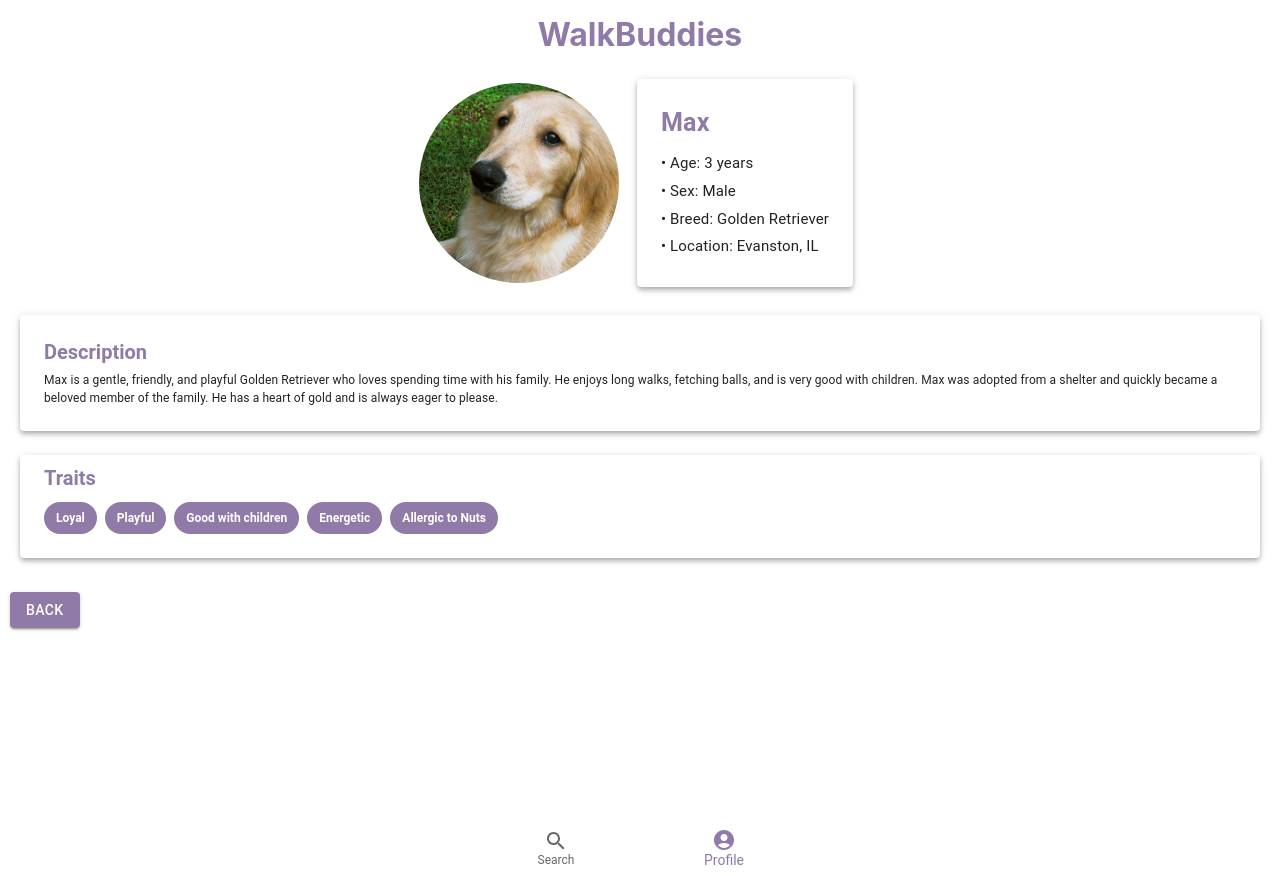
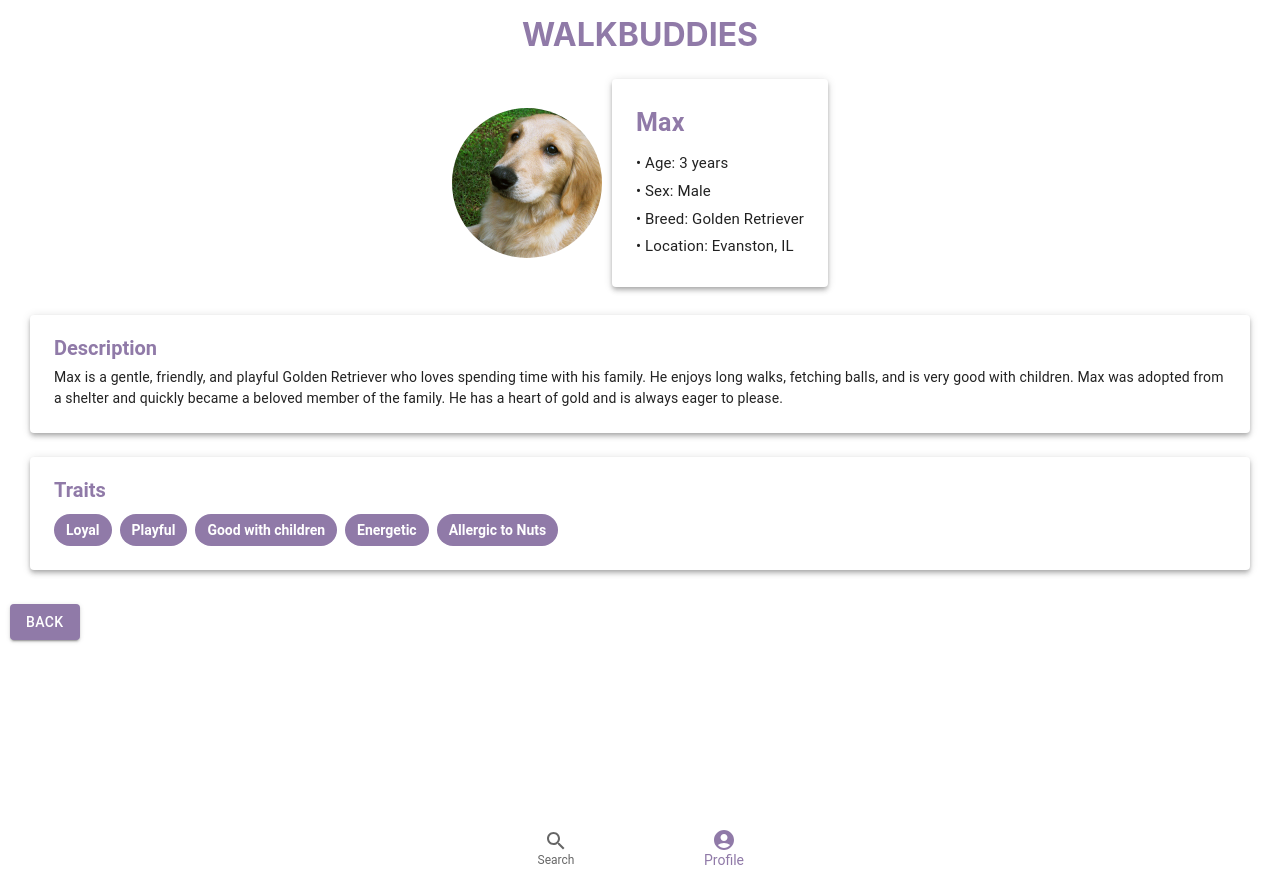
Before and after one commit to 392-f24/Purple-WalkBuddies, a React (Vite) app: page /profile in a window 1280 px wide. Built offline with nearby package versions, Linux system fonts and the light colour scheme.

Commit message:
change padding and margin

```diff
--- a/src/components/ProfilePage.jsx
+++ b/src/components/ProfilePage.jsx
@@ -37,7 +37,7 @@ const ProfilePage = () => {
           paddingTop: '5px',
         }}
       >
-        WalkBuddies
+        WALKBUDDIES
       </h1>
 
       {/* Pet Information Section */}
@@ -48,8 +48,8 @@ const ProfilePage = () => {
         style={{
           marginTop: '-20px',
           marginBottom: "-20px",
-          marginLeft: '10px',
-          marginRight: '10px',
+          marginLeft: '20px',
+          marginRight: '20px',
           gap: '10px',
         }}
       >
@@ -57,11 +57,11 @@ const ProfilePage = () => {
         <Avatar
           alt={petData.name}
           src={petData.image}
-          sx={{ width: 200, height: 200 }}
+          sx={{ width: 150, height: 150 }}
         />
 
         {/* Pet Information */}
-        <Paper sx={{ px: 3, py: 3, boxSizing: "border-box", mx: 1, my: 3, overflow: "auto" }} elevation={4}>
+        <Paper sx={{ px: 3, py: 3, boxSizing: "border-box", mx: 0, my: 3, overflow: "auto" }} elevation={4}>
           <Typography variant="h6" gutterBottom style={{ fontWeight: 'bold', fontSize: '25px', color: '#907AA8'}}>
             {petData.name}
           </Typography>
@@ -88,11 +88,12 @@ const ProfilePage = () => {
         mx: 1,
         my: 3,
         overflow: "auto",
-        marginLeft: '10px',
-        marginRight: '10px'}}
+        paddingTop: '20px',
+        marginLeft: '20px',
+        marginRight: '20px'}}
         elevation={4}>
         <CardTitle>Description</CardTitle>
-        <Typography variant="body1" style={{ fontSize: '12px' }}>
+        <Typography variant="body1" style={{ fontSize: '14px' }}>
           {petData.description}
         </Typography>
       </Paper>
@@ -106,9 +107,9 @@ const ProfilePage = () => {
         my: 3,
         overflow: "auto",
         marginTop: '10px',
-        paddingTop: '10px',
-        marginLeft: '10px',
-        marginRight: '10px'}}
+        paddingTop: '20px',
+        marginLeft: '20px',
+        marginRight: '20px'}}
         elevation={4} >
         <CardTitle>Traits</CardTitle>
         <Box display="flex" gap="8px" flexWrap="wrap">
@@ -116,7 +117,7 @@ const ProfilePage = () => {
             <Chip
               key={index}
               label={trait}
-              style={{ backgroundColor: '#907AA8', color: 'white', fontWeight: 'bold', fontSize: '12px', marginTop: '5px'}}
+              style={{ backgroundColor: '#907AA8', color: 'white', fontWeight: 'bold', fontSize: '14px', marginTop: '5px'}}
             />
           ))}
         </Box>
```
